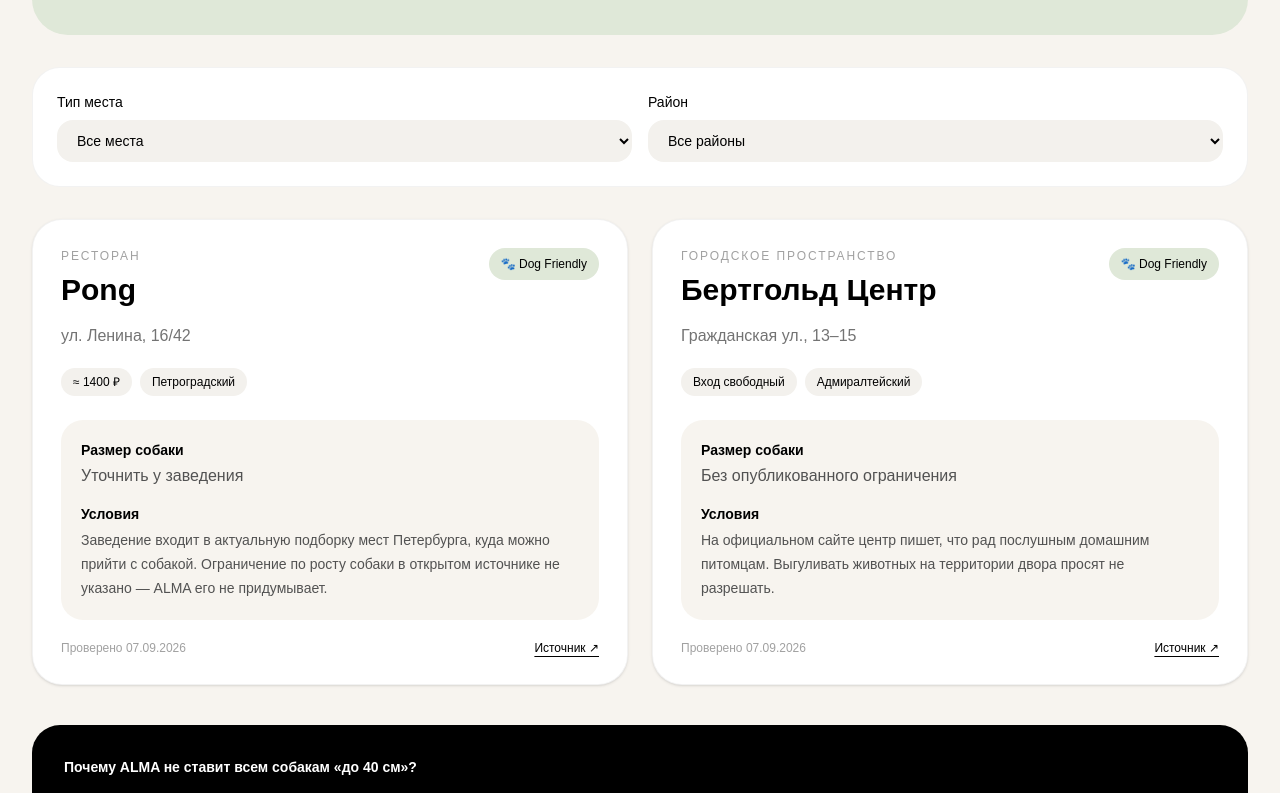
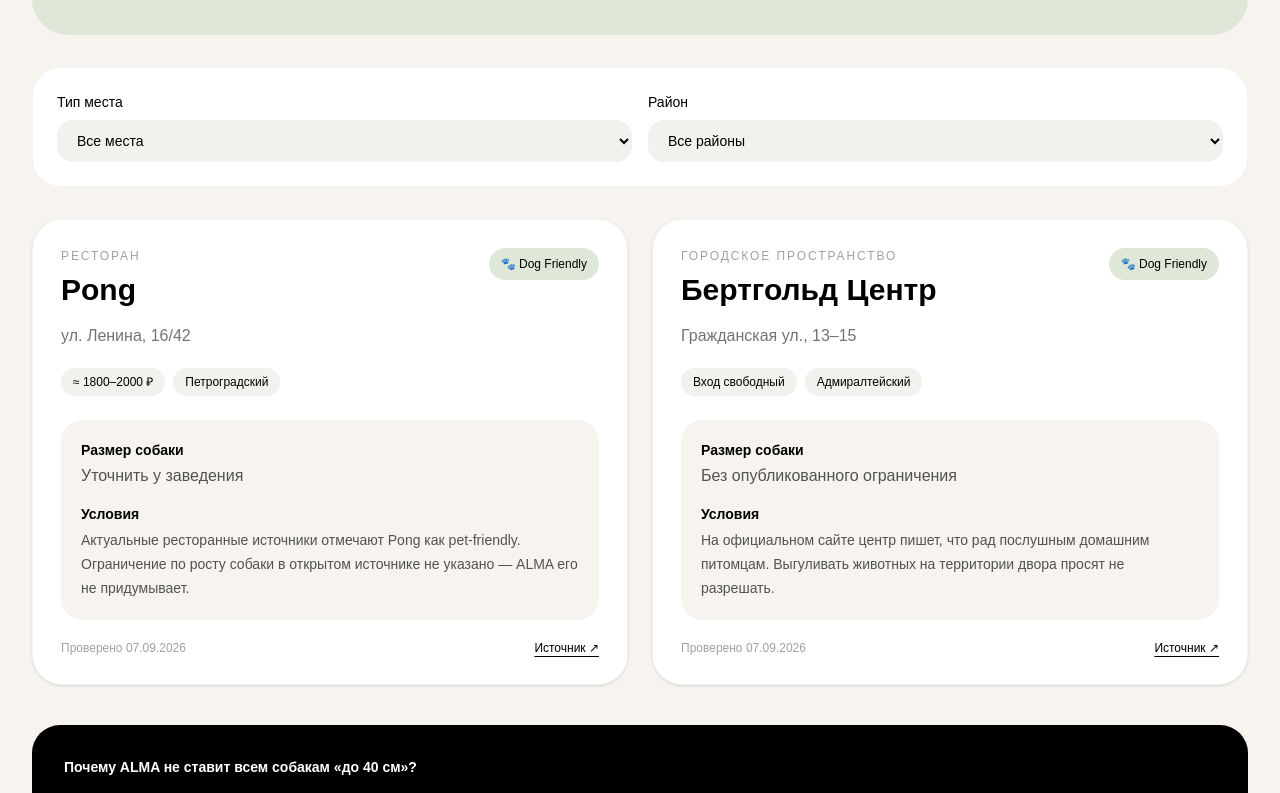
Before and after one commit to olgakastanova48386-dotcom/alma, a Next.js app: page /dog-friendly in a window 1280 px wide. Shown: the part 499-1292 px from the top of the page. Built offline with nearby package versions, Linux system fonts and the light colour scheme.

Commit message:
Add ratings and photos metadata to dog friendly places

```diff
--- a/data/dogFriendlyPlaces.ts
+++ b/data/dogFriendlyPlaces.ts
@@ -11,6 +11,12 @@ export type DogFriendlyPlace = {
   sourceLabel: string;
   sourceUrl: string;
   verifiedAt: string;
+  rating?: number;
+  ratingScale?: number;
+  ratingCount?: number;
+  ratingSource?: string;
+  imageUrl?: string;
+  imageSourceUrl?: string;
 };
 
 export const dogFriendlyPlaces: DogFriendlyPlace[] = [
@@ -19,14 +25,20 @@ export const dogFriendlyPlaces: DogFriendlyPlace[] = [
     name: "Pong",
     category: "Ресторан",
     address: "ул. Ленина, 16/42",
-    budget: "≈ 1400 ₽",
+    budget: "≈ 1800–2000 ₽",
     district: "Петроградский",
     dogSize: "Уточнить у заведения",
-    dogRules: "Заведение входит в актуальную подборку мест Петербурга, куда можно прийти с собакой. Ограничение по росту собаки в открытом источнике не указано — ALMA его не придумывает.",
+    dogRules: "Актуальные ресторанные источники отмечают Pong как pet-friendly. Ограничение по росту собаки в открытом источнике не указано — ALMA его не придумывает.",
     dogPerks: "Dog-friendly",
     sourceLabel: "Restorating · подборка Dog Friendly",
     sourceUrl: "https://www.restorating.ru/spb/best/dogs",
     verifiedAt: "07.09.2026",
+    rating: 6.4,
+    ratingScale: 10,
+    ratingCount: 2,
+    ratingSource: "Restoclub",
+    imageUrl: "https://www.restoclub.ru/spb/place/pong",
+    imageSourceUrl: "https://www.restoclub.ru/spb/place/pong",
   },
   {
     id: "berthold-centre",
@@ -41,5 +53,11 @@ export const dogFriendlyPlaces: DogFriendlyPlace[] = [
     sourceLabel: "Официальный сайт Бертгольд Центра",
     sourceUrl: "https://bertholdcentre.com/",
     verifiedAt: "07.09.2026",
+    rating: 5.0,
+    ratingScale: 5,
+    ratingCount: 6524,
+    ratingSource: "Яндекс Карты",
+    imageUrl: "https://bertholdcentre.com/",
+    imageSourceUrl: "https://bertholdcentre.com/",
   },
 ];
```
